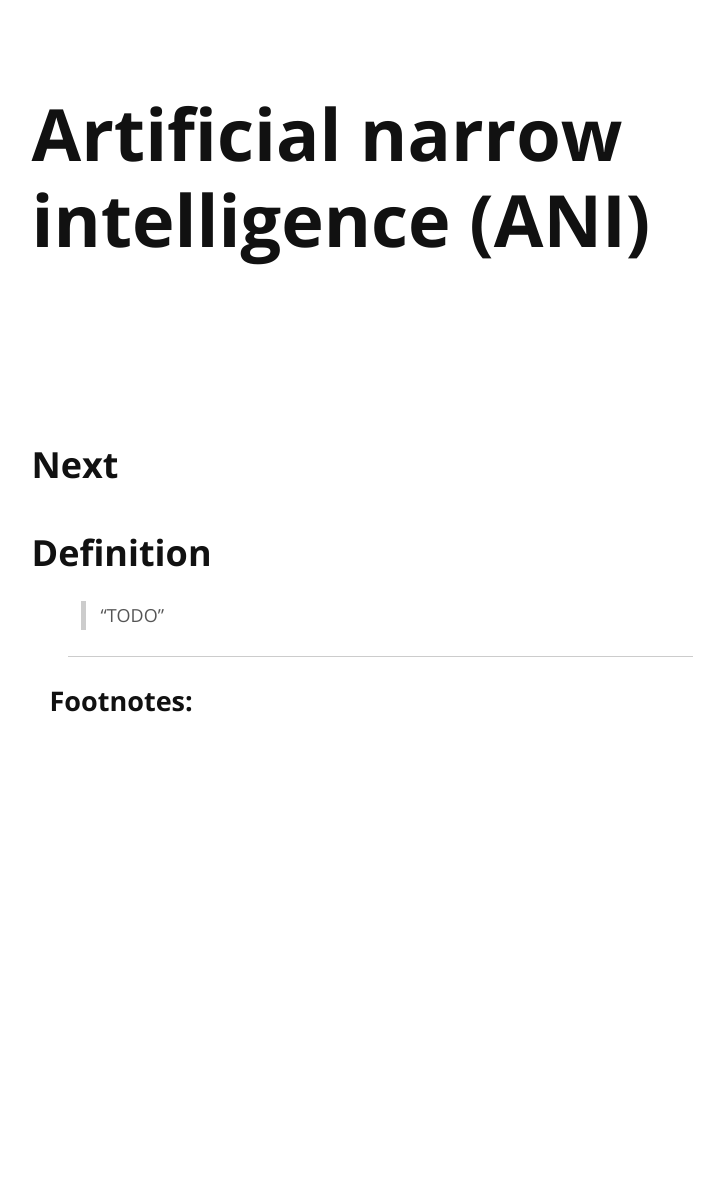
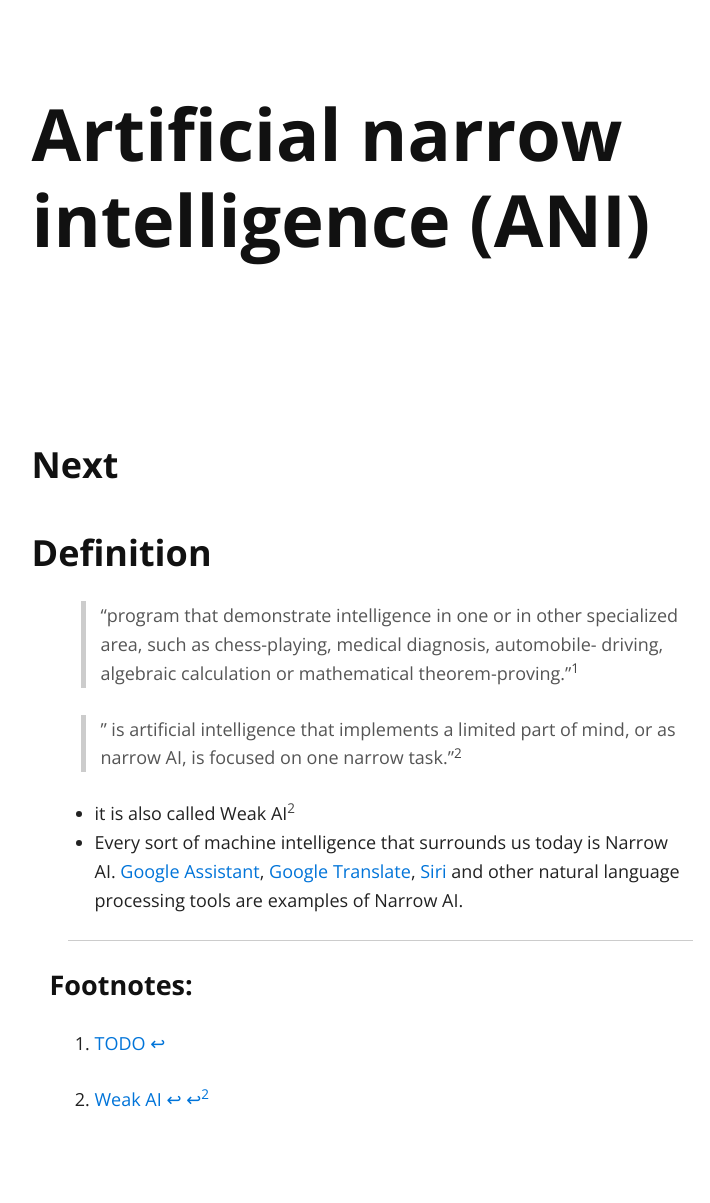
Before and after one commit to peterszatmary/ai, a Jekyll site: the page built from _posts/2020-09-15-artificial-narrow-intelligence.markdown, in a window 1280 px wide. Shown: the whole page, without its empty margins (260-970 px from the left). Built offline with Jekyll 4.4.1, drawn with Linux system fonts in a browser that asks for light colours; nearby versions of some CDN libraries; before the commit the page ends 900 px from its top, so only the background shows below that.

Commit message:
ANI added.

```diff
--- a/_posts/2020-09-15-artificial-narrow-intelligence.markdown
+++ b/_posts/2020-09-15-artificial-narrow-intelligence.markdown
@@ -7,8 +7,20 @@ tags: categorisation
 
 ### Definition
 
-> "TODO"
+> "program that demonstrate intelligence in one or in other specialized area, such as chess-playing, medical diagnosis,
+> automobile- driving, algebraic calculation or mathematical theorem-proving."[^1]
+
+> " is artificial intelligence that implements a limited part of mind, or as narrow AI, is focused on one narrow task."[^2]
+
+- it is also called Weak AI[^2]
+- Every sort of machine intelligence that surrounds us today is Narrow AI.
+[Google Assistant](https://assistant.google.com), [Google Translate](https://translate.google.com/?ui=tob),
+[Siri](https://www.apple.com/siri/) and other natural language processing tools are
+examples of Narrow AI.
 
 <hr />
 
 ##### Footnotes:
+
+[^1]: [TODO](https://link.springer.com/chapter/10.1007%2F978-3-540-68677-4_1)
+[^2]: [Weak AI](https://en.wikipedia.org/wiki/Weak_AI)
```
